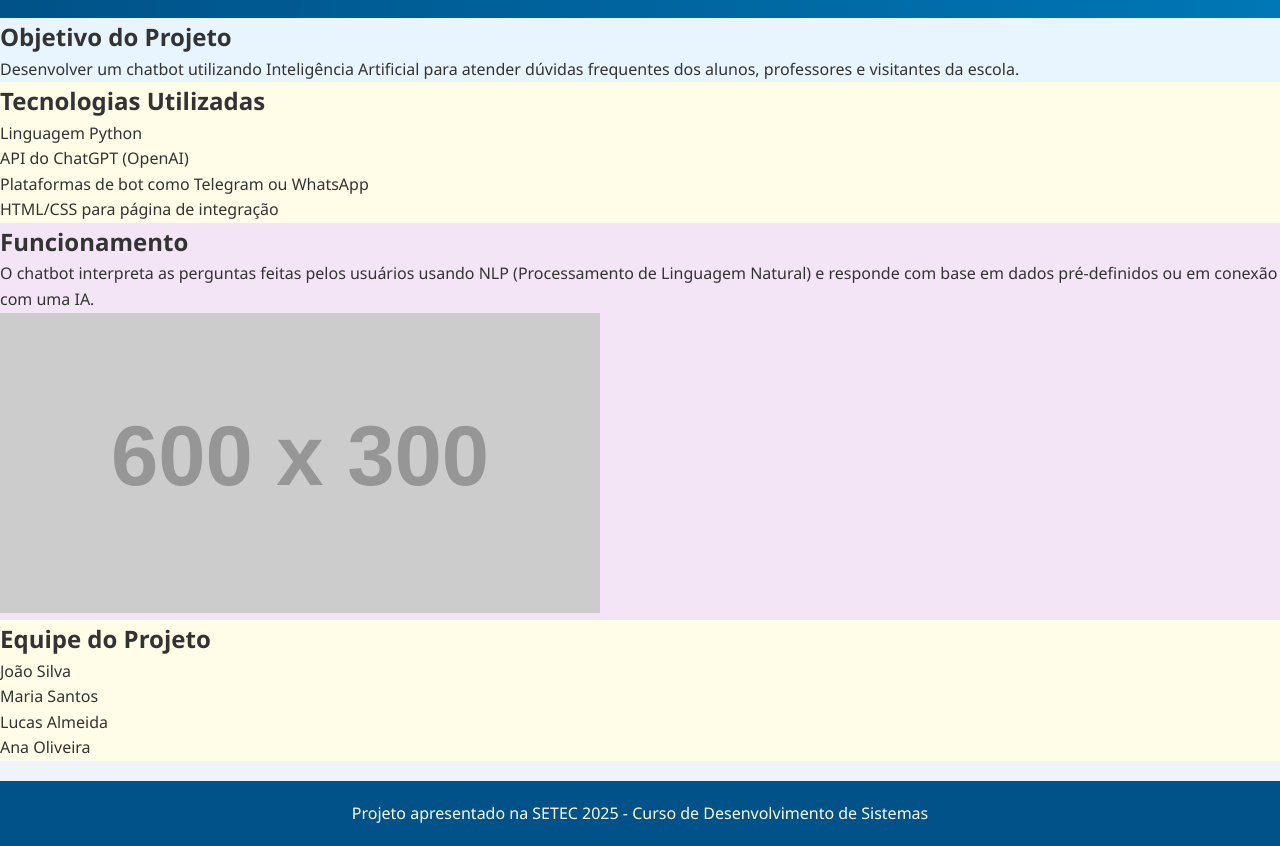
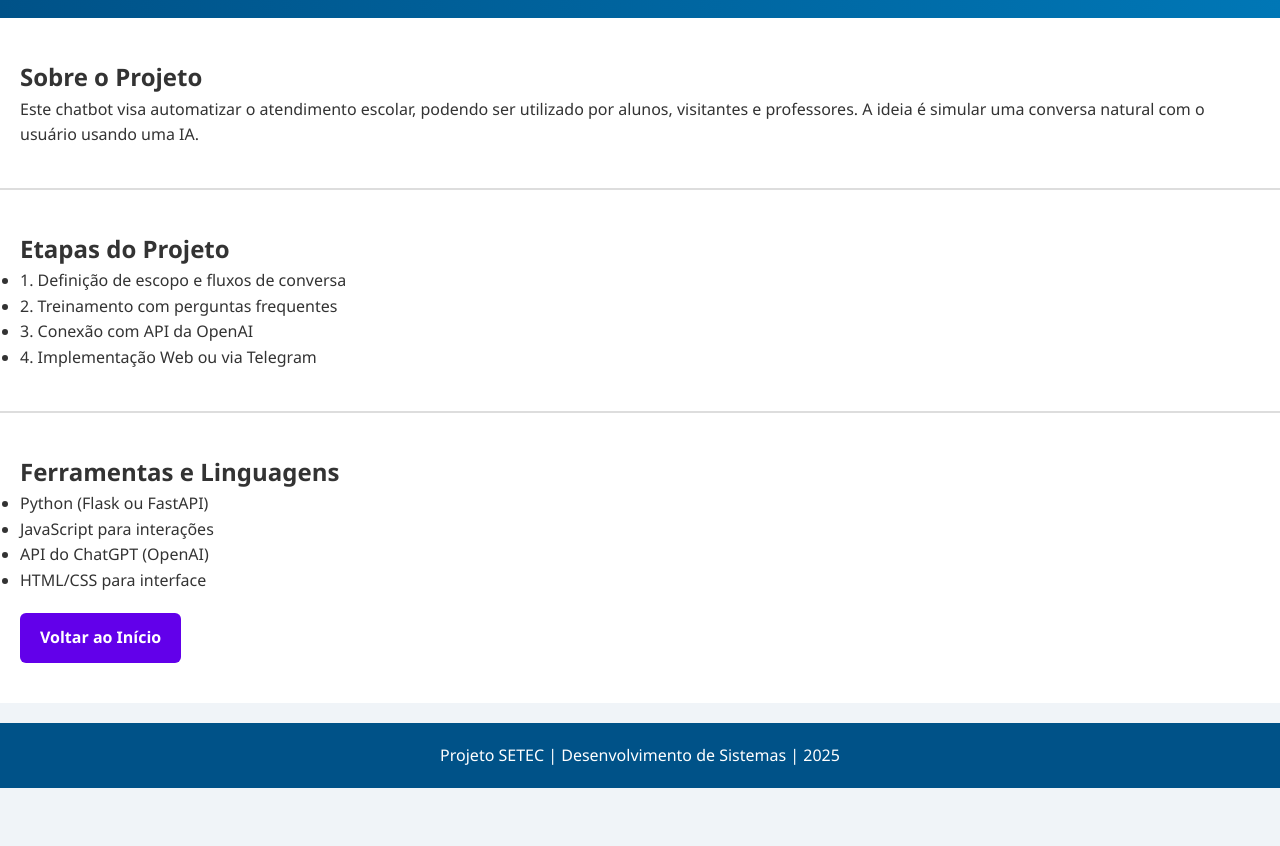
Before and after one commit to mariabanks05/trabalho3sessoes, a plain HTML site: page p1.html in a window 1280 px wide. Shown: the part 93-939 px from the top of the page. After the commit the page ends 881 px from the top, so only its background shows below. Drawn offline with Linux system fonts and the light colour scheme; placeholder pictures from the web are drawn by us.

Commit message:
Update p1.html

```diff
--- a/p1.html
+++ b/p1.html
@@ -2,48 +2,47 @@
 <html lang="pt-br">
 <head>
   <meta charset="UTF-8">
-  <title>Projeto SETEC - Chatbot Inteligente</title>
+  <title>Detalhes do Projeto da SETEC</title>
   <link rel="stylesheet" href="style.css">
 </head>
 <body>
 
   <header>
-    <h1>Projeto SETEC: Chatbot Inteligente</h1>
+    <h1>Projeto da SETEC: Chatbot com Inteligência Artificial</h1>
   </header>
 
-  <section class="sessao1">
-    <h2>Objetivo do Projeto</h2>
-    <p>Desenvolver um chatbot utilizando Inteligência Artificial para atender dúvidas frequentes dos alunos, professores e visitantes da escola.</p>
+  <section class="sessao sessao1">
+    <h2>Sobre o Projeto</h2>
+    <p>Este chatbot visa automatizar o atendimento escolar, podendo ser utilizado por alunos, visitantes e professores. A ideia é simular uma conversa natural com o usuário usando uma IA.</p>
   </section>
 
-  <section class="sessao2">
-    <h2>Tecnologias Utilizadas</h2>
+  <hr>
+
+  <section class="sessao sessao2">
+    <h2>Etapas do Projeto</h2>
     <ul>
-      <li>Linguagem Python</li>
-      <li>API do ChatGPT (OpenAI)</li>
-      <li>Plataformas de bot como Telegram ou WhatsApp</li>
-      <li>HTML/CSS para página de integração</li>
+      <li>1. Definição de escopo e fluxos de conversa</li>
+      <li>2. Treinamento com perguntas frequentes</li>
+      <li>3. Conexão com API da OpenAI</li>
+      <li>4. Implementação Web ou via Telegram</li>
     </ul>
   </section>
 
-  <section class="sessao3">
-    <h2>Funcionamento</h2>
-    <p>O chatbot interpreta as perguntas feitas pelos usuários usando NLP (Processamento de Linguagem Natural) e responde com base em dados pré-definidos ou em conexão com uma IA.</p>
-    <img src="https://via.placeholder.com/600x300?text=Fluxograma+do+Chatbot" alt="Fluxo do Chatbot">
-  </section>
+  <hr>
 
-  <section class="sessao2">
-    <h2>Equipe do Projeto</h2>
+  <section class="sessao sessao3">
+    <h2>Ferramentas e Linguagens</h2>
     <ul>
-      <li>João Silva</li>
-      <li>Maria Santos</li>
-      <li>Lucas Almeida</li>
-      <li>Ana Oliveira</li>
+      <li>Python (Flask ou FastAPI)</li>
+      <li>JavaScript para interações</li>
+      <li>API do ChatGPT (OpenAI)</li>
+      <li>HTML/CSS para interface</li>
     </ul>
+    <a class="botao" href="index.html">Voltar ao Início</a>
   </section>
 
   <footer>
-    <p>Projeto apresentado na SETEC 2025 - Curso de Desenvolvimento de Sistemas</p>
+    <p>Projeto SETEC | Desenvolvimento de Sistemas | 2025</p>
   </footer>
 
 </body>
```
